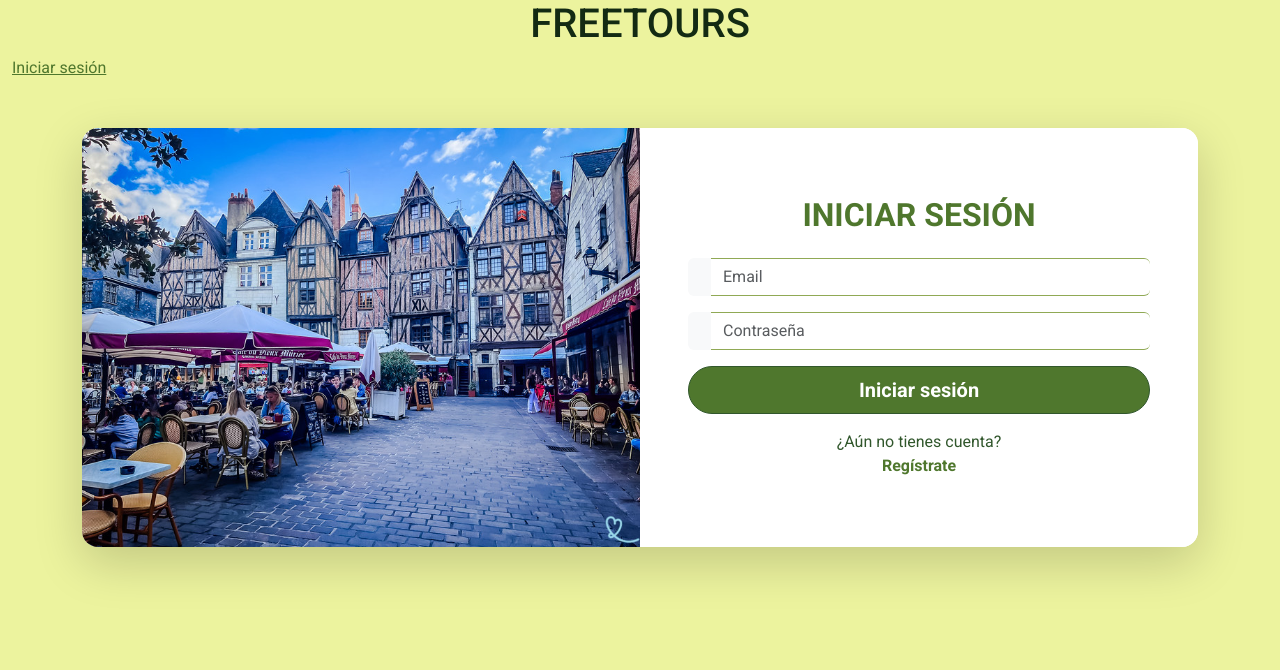
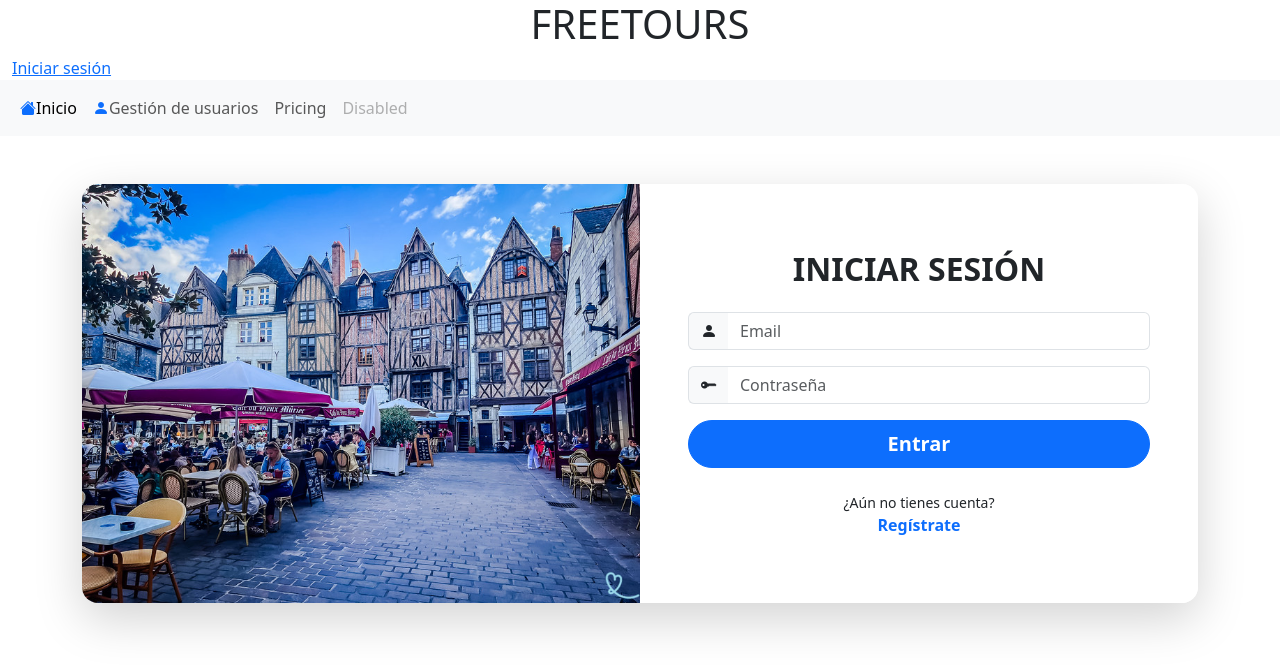
Before and after one commit to alejandrocornejofernandez/FreeTours, a Vue app: page /login in a window 1280 px wide. Shown: the top 670 px of the page. Built offline with nearby package versions, Linux system fonts and the light colour scheme.

Commit message:
Working on HomeView, gestionUsuarios.vue, etc...

```diff
--- a/index.html
+++ b/index.html
@@ -4,8 +4,6 @@
     <meta charset="UTF-8">
     <link rel="icon" href="/favicon.ico">
 
-    <!-- para poder usar los iconos de bootstrap que hemos instalado con la libreria 'bootstrap-icons'-->
-    <link rel="stylesheet" href="./node_modules//bootstrap-icons/font/bootstrap-icons.css">
     <meta name="viewport" content="width=device-width, initial-scale=1.0">
 
     <!-- link con google font para la fuente Roboto-->
--- a/src/App.vue
+++ b/src/App.vue
@@ -1,10 +1,22 @@
 <script setup>
 import Header from './components/Header.vue'
 import Footer from './components/Footer.vue'
+import { ref } from 'vue';
+import NavBar from './components/NavBar.vue';
+
+// variables de sesión
+const sesion = localStorage.getItem('session');
+const user = ref('')
+
+// si existe sesion en localStorage asignamos los datos a la variable user
+if (sesion) user.value = JSON.parse(sesion);
+
 </script>
 
 <template>
-  <RouterView> </RouterView>
+  <Header :sesion="user.value"></Header>
+  <NavBar></NavBar>
+  <RouterView></RouterView>
 </template>
 
 <style scoped></style>
--- a/src/components/Header.vue
+++ b/src/components/Header.vue
@@ -1,37 +1,28 @@
 <script setup>
 import { ref } from 'vue';
 
-// variables de sesión
-const sesion = localStorage.getItem('session');
-const user = ref('')
-
-// si existe sesion en localStorage asignamos los datos a la variable user
-if (sesion) user.value = JSON.parse(sesion);
-
-function cerrarSesion() {
-  user.value = "";
-  localStorage.removeItem("session");
-}
+const props = defineProps({
+  sesion: String
+})
 
 </script>
 
 <template>
   <header class="container-fluid">
     <div class="row justify-content-space-around">
-      <div class="col-12">
-        <p class="h1 text-center">FREETOURS</p>
-         <div v-if="user">
-          <p>{{ user.nombre }}</p>
+      <div class="col align-self-center">
+        <p class="h1 text-center text-ligth">FREETOURS</p>
+        <div v-if="sesion">
+          <p>{{ props.sesion.nombre }}</p>
           <i class="bi bi-box-arrow-right" @click="cerrarSesion"></i>
         </div>
         <div v-else>
-          <RouterLink to="/login"><div class="col-2">Iniciar sesión</div></RouterLink>
+          <RouterLink to="/login">
+            <div>Iniciar sesión</div>
+          </RouterLink>
         </div>
       </div>
 
-      <div class="col-2">
-
-      </div>
 
     </div>
   </header>
@@ -39,6 +30,6 @@ function cerrarSesion() {
 
 <style>
 .container-fluid {
-  background-color: var(--navy-dark);
+  background-color: var(--color-dark);
 }
 </style>
--- /dev/null
+++ b/src/components/NavBar.vue
@@ -0,0 +1,34 @@
+<script setup>
+
+</script>
+
+<template>
+    <nav class="navbar navbar-expand-lg bg-body-tertiary">
+        <div class="container-fluid justify-content-between">
+            <div class="collapse navbar-collapse" id="navbarNav">
+                <ul class="navbar-nav">
+                    <li class="nav-item">
+                        <RouterLink to="/" class="nav-link active"><i class="bi bi-house-fill text-primary"></i><span
+                                class="ml-1">Inicio</span></RouterLink>
+                    </li>
+
+
+                    <li class="nav-item">
+                        <RouterLink to="/gestionUsuarios" class="nav-link"><i
+                                class="bi bi-person-fill text-primary"></i><span class="ml-1">Gestión de usuarios</span>
+                        </RouterLink>
+                    </li>
+
+                    <li class="nav-item">
+                        <a class="nav-link" href="#">Pricing</a>
+                    </li>
+
+                    <li class="nav-item">
+                        <a class="nav-link disabled" aria-disabled="true">Disabled</a>
+                    </li>
+
+                </ul>
+            </div>
+        </div>
+    </nav>
+</template>
--- a/src/main.js
+++ b/src/main.js
@@ -6,6 +6,10 @@ import router from './router'
 import 'bootstrap/dist/css/bootstrap.min.css';
 import 'bootstrap/dist/js/bootstrap.bundle.min.js';
 
+// importamos bootstrap-icons
+import 'bootstrap-icons/font/bootstrap-icons.css'
+
+
 const app = createApp(App)
 
 app.use(router)
--- a/src/views/LoginView.vue
+++ b/src/views/LoginView.vue
@@ -4,6 +4,8 @@ import router from '@/router';
 
 import Footer from '../components/Footer.vue'
 import Header from '../components/Header.vue'
+
+const emits = defineEmits(["login"])
 
 const email = ref("");
 const password = ref("");
@@ -50,50 +52,48 @@ async function login() {
 </script>
 
 <template>
-  <Header></Header>
   <div class="container mt-5">
+    <!-- Utilizo la clase card que sirve para la estructura de la imagen y el formulario -->
     <div class="card shadow-lg border-0 rounded-4 overflow-hidden login-card">
       <div class="row g-0">
         <div class="col-lg-6 d-none d-lg-block">
-          <img
-            src="/public/images/register-image.jpg"
-            class="img-fluid h-100 w-100 object-fit-cover"
-            alt="Registro"
-          />
+          <img src="/images/register-image.jpg" class="img-fluid h-100 w-100 object-fit-cover" alt="Registro" />
         </div>
 
         <div class="col-lg-6 col-12 d-flex align-items-center bg-white">
-          <div class="card-body p-4 p-lg-5 text-black">
+          <div class="card-body p-4 p-lg-5">
 
             <div class="text-center mb-4">
-              <h2 class="fw-bold text-primary text-uppercase">Iniciar sesión</h2>
+              <h2 class="fw-bold text-uppercase" style="color: var(--color-dark);">Iniciar sesión</h2>
               <div v-if="errorMessage != ''" class="alert alert-danger">{{ errorMessage }}</div>
             </div>
 
             <form>
               <div class="mb-3 input-group">
-                <span class="input-group-text bg-light border-end-0 icon-bg">
-                  <i class="bi bi-person-fill text-primary"></i>
+                <span class="input-group-text border-end-0 icon-bg">
+                  <i class="bi bi-person-fill"></i>
                 </span>
-                <input class="form-control border-start-0 border-end-0" v-model.trim="email" type="text" placeholder="Email" />
+                <input class="form-control border-start-0" v-model.trim="email" type="text" placeholder="Email" />
               </div>
 
               <div class="mb-3 input-group">
-                <span class="input-group-text bg-light border-end-0 icon-bg">
-                  <i class="bi bi-key-fill text-primary"></i>
+                <span class="input-group-text border-end-0 icon-bg">
+                  <i class="bi bi-key-fill"></i>
                 </span>
-                <input class="form-control border-start-0 border-end-0" v-model.trim="password" type="password" placeholder="Contraseña" />
+                <input class="form-control border-start-0" v-model.trim="password" type="password"
+                  placeholder="Contraseña" />
               </div>
 
-              <div class="d-grid mb-3">
-                <input class="btn btn-primary btn-lg rounded-pill fw-bold" type="submit" value="Iniciar sesión" @click.prevent="login()" />
+              <div class="d-grid mb-4">
+                <button class="btn btn-primary btn-lg rounded-pill fw-bold" type="submit" @click.prevent="login()">
+                  Entrar
+                </button>
               </div>
 
               <div class="text-center">
-                <p class="mb-0 text-muted">¿Aún no tienes cuenta?</p>
-                <RouterLink to="/register" class="text-primary fw-bold text-decoration-none register-link">Regístrate</RouterLink>
+                <p class="mb-0 text-muted-custom small">¿Aún no tienes cuenta?</p>
+                <RouterLink to="/register" class="register-link fw-bold text-decoration-none">Regístrate</RouterLink>
               </div>
-
             </form>
 
           </div>
@@ -101,113 +101,6 @@ async function login() {
       </div>
     </div>
   </div>
-  <Footer></Footer>
 </template>
 
-<style>
-/* =========================
-   VARIABLES DE COLOR
-   ========================= */
-:root {
-  --green-darkest: #132A13;
-  --green-dark: #31572C;
-  --green-main: #4F772D;
-  --green-light: #90A955;
-  --green-cream: #ECF39E;
-}
-
-/* =========================
-   ESTILOS GENERALES
-   ========================= */
-body {
-  background-color: var(--green-cream);
-  color: var(--green-darkest);
-  font-family: 'Roboto', sans-serif;
-}
-header a:hover {
-  color: var(--green-light);
-}
-
-/* =========================
-   TEXTOS
-   ========================= */
-.text-primary {
-  color: var(--green-main) !important;
-}
-
-.text-muted {
-  color: var(--green-dark) !important;
-}
-
-/* =========================
-   CARDS
-   ========================= */
-.card {
-  background-color: #ffffff;
-  border-radius: 1rem;
-}
-
-.login-card {
-  border-left: 6px solid var(--green-main);
-}
-
-/* =========================
-   BOTONES
-   ========================= */
-.btn-primary {
-  background-color: var(--green-main);
-  border-color: var(--green-dark);
-  color: #ffffff;
-}
-
-.btn-primary:hover {
-  background-color: var(--green-dark);
-  border-color: var(--green-darkest);
-}
-
-.btn-primary:focus {
-  box-shadow: 0 0 0 0.2rem rgba(79, 119, 45, 0.4);
-}
-
-/* =========================
-   INPUTS
-   ========================= */
-.form-control {
-  border-color: var(--green-light);
-}
-
-.form-control:focus {
-  border-color: var(--green-main);
-  box-shadow: 0 0 0 0.2rem rgba(79, 119, 45, 0.25);
-}
-
-/* =========================
-   INPUT GROUP ICONS
-   ========================= */
-.input-group-text {
-  background-color: var(--green-light);
-  color: var(--green-darkest);
-  border: none;
-}
-
-/* =========================
-   ALERTAS
-   ========================= */
-.alert-danger {
-  background-color: var(--green-dark);
-  color: var(--green-cream);
-  border: none;
-}
-
-/* =========================
-   LINKS
-   ========================= */
-a {
-  color: var(--green-main);
-}
-
-a:hover {
-  color: var(--green-dark);
-  text-decoration: underline;
-}
-</style>
+<style></style>
--- a/src/views/RegisterView.vue
+++ b/src/views/RegisterView.vue
@@ -92,15 +92,11 @@ function validarRegistro() {
 </script>
 
 <template>
-<Header></Header>
   <div class="container mt-5">
     <div class="card shadow-lg border-0 rounded-4 overflow-hidden">
-    <div class="row g-0"> <div class="col-lg-6 d-none d-lg-block">
-        <img
-          src="/public/images/register-image.jpg"
-          class="img-fluid h-100 w-100 object-fit-cover"
-          alt="Registro"
-        />
+      <div class="row g-0">
+        <div class="col-lg-6 d-none d-lg-block">
+          <img src="/images/register-image.jpg" class="img-fluid h-100 w-100 object-fit-cover" alt="Registro" />
         </div>
 
         <div class="col-lg-6 col-12 d-flex align-items-center bg-white">
@@ -115,13 +111,8 @@ function validarRegistro() {
                 <span class="input-group-text bg-light border-end-0">
                   <i class="bi bi-person-fill text-primary"></i>
                 </span>
-              <input
-                class="form-control border-start-0 border-end-0"
-                :class="nameInput"
-                v-model.trim="name"
-                type="text"
-                placeholder="Nombre"
-              />
+                <input class="form-control border-start-0 border-end-0" :class="nameInput" v-model.trim="name"
+                  type="text" placeholder="Nombre" />
                 <span class="input-group-text bg-white border-start-0">
                   <i class="bi bi-check text-success" v-if="nameInput == 'valid-input'"></i>
                 </span>
@@ -131,13 +122,8 @@ function validarRegistro() {
                 <span class="input-group-text bg-light border-end-0">
                   <i class="bi bi-envelope-fill text-primary"></i>
                 </span>
-              <input
-                class="form-control border-start-0 border-end-0"
-                :class="emailInput"
-                v-model.trim="email"
-                type="text"
-                placeholder="Email"
-              />
+                <input class="form-control border-start-0 border-end-0" :class="emailInput" v-model.trim="email"
+                  type="text" placeholder="Email" />
                 <span class="input-group-text bg-white border-start-0">
                   <i class="bi bi-check text-success" v-if="emailInput == 'valid-input'"></i>
                 </span>
@@ -147,13 +133,8 @@ function validarRegistro() {
                 <span class="input-group-text bg-light border-end-0">
                   <i class="bi bi-key-fill text-primary"></i>
                 </span>
-              <input
-                class="form-control border-start-0 border-end-0"
-                :class="passwordInput"
-                v-model.trim="password"
-                type="password"
-                placeholder="Contraseña"
-              />
+                <input class="form-control border-start-0 border-end-0" :class="passwordInput" v-model.trim="password"
+                  type="password" placeholder="Contraseña" />
                 <span class="input-group-text bg-white border-start-0">
                   <i class="bi bi-check text-success" v-if="passwordInput == 'valid-input'"></i>
                 </span>
@@ -163,25 +144,16 @@ function validarRegistro() {
                 <span class="input-group-text bg-light border-end-0">
                   <i class="bi bi-key-fill text-primary"></i>
                 </span>
-              <input
-                class="form-control border-start-0 border-end-0"
-                :class="confirmPasswordInput"
-                v-model.trim="confirmPassword"
-                type="password"
-                placeholder="Repite la contraseña"
-              />
+                <input class="form-control border-start-0 border-end-0" :class="confirmPasswordInput"
+                  v-model.trim="confirmPassword" type="password" placeholder="Repite la contraseña" />
                 <span class="input-group-text bg-white border-start-0">
                   <i class="bi bi-check text-success" v-if="confirmPasswordInput == 'valid-input'"></i>
                 </span>
               </div>
 
               <div class="d-grid mb-3">
-              <input
-                type="submit"
-                class="btn btn-primary btn-lg rounded-pill fw-bold"
-                value="Crea tu cuenta"
-                @click.prevent="validarRegistro()"
-              />
+                <input type="submit" class="btn btn-primary btn-lg rounded-pill fw-bold" value="Crea tu cuenta"
+                  @click.prevent="validarRegistro()" />
               </div>
 
               <div class="text-center">
@@ -198,7 +170,6 @@ function validarRegistro() {
     </div>
   </div>
 </template>
-
 <style>
 .valid-input {
   background-color: #d4edda;
@@ -207,8 +178,4 @@ function validarRegistro() {
 .error-input {
   background-color: #f8d7da;
 }
-
-body {
-  background-color: #FDF0D5;
-}
 </style>
```
Also changed, not shown: src/router/index.js (+7 -2 lines), src/views/GestionUsuarios.vue (added, +63 -0 lines), src/views/HomeView.vue (+13 -7 lines), 1 other file (tests, documents, lock files or other folders). Lines whose indentation alone changed are shown as unchanged.
